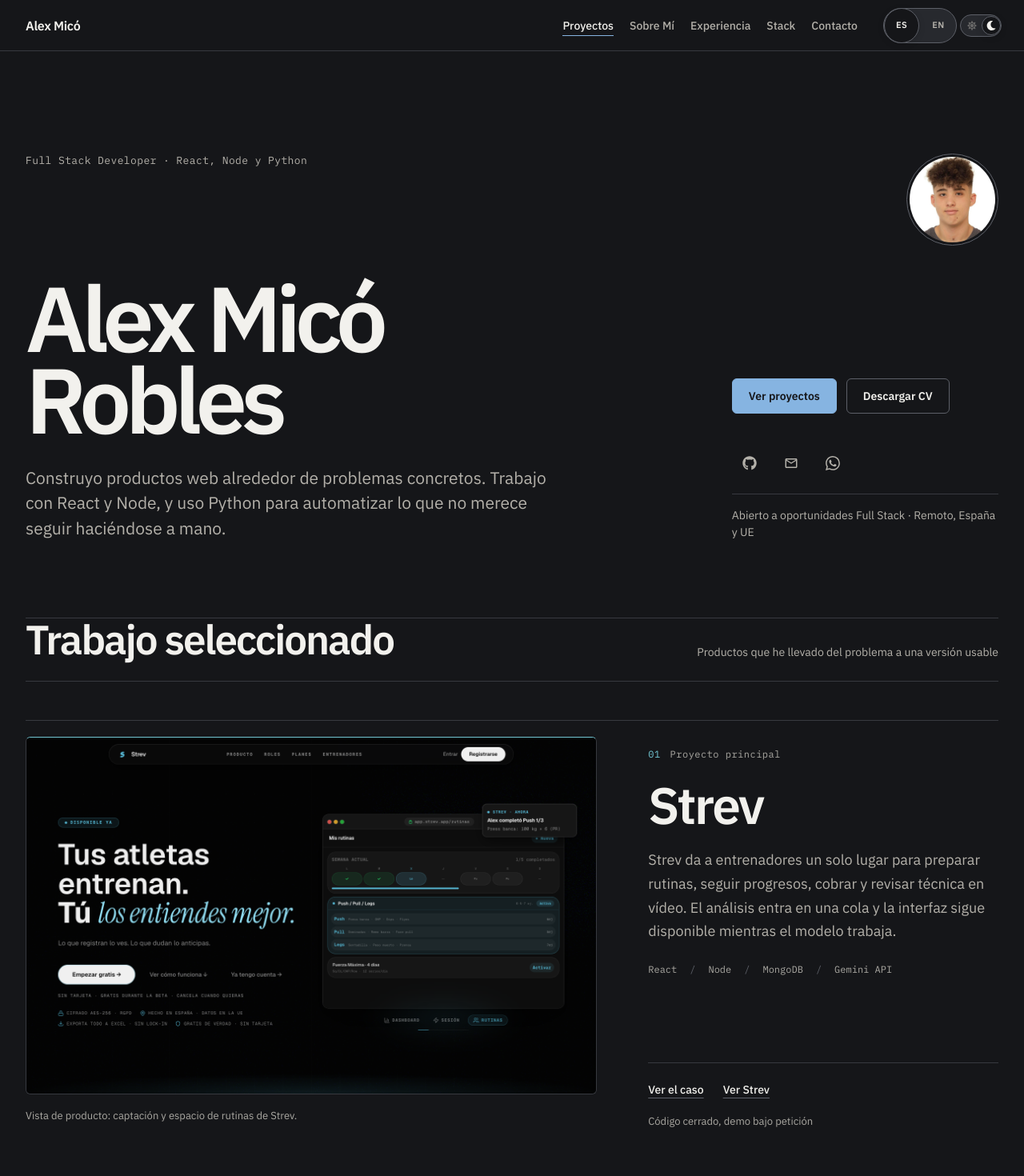
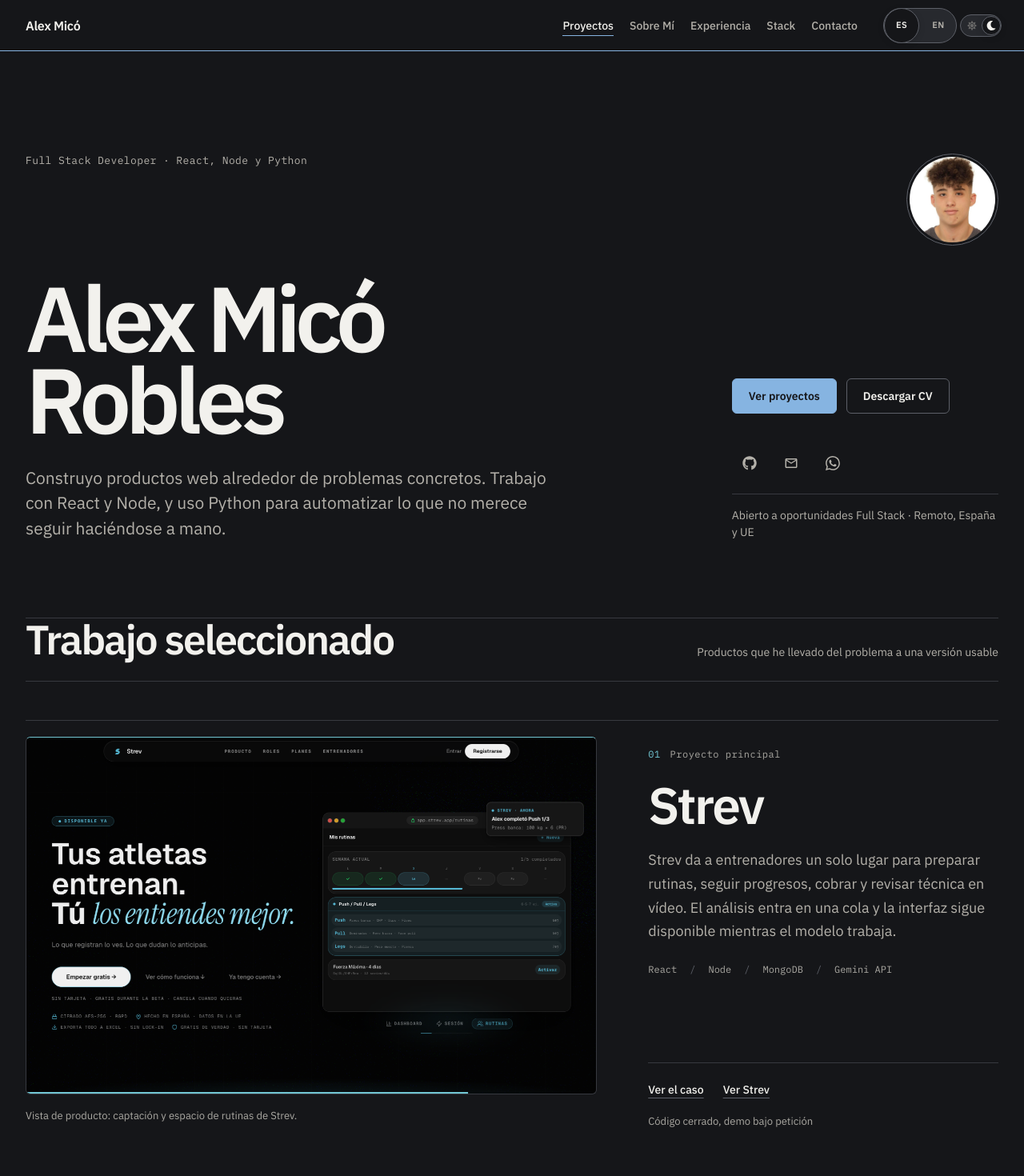
Before and after one commit to ElRaxy/portfolioalex, a React (Create React App) app: page / in a window 1280 px wide. Shown: the top 1470 px of the page at 80% size. Built offline with nearby package versions, Linux system fonts and the light colour scheme.

Commit message:
feat(portfolio): pulir narrativa de scroll

```diff
--- a/src/componets/language/language.css
+++ b/src/componets/language/language.css
@@ -67,7 +67,7 @@
 }
 
 html[data-language-transition='settling'] #root {
-  animation: language-content-settle 240ms cubic-bezier(0.22, 1, 0.36, 1) both;
+  animation: language-content-settle 190ms cubic-bezier(0.22, 1, 0.36, 1) both;
 }
 
 @keyframes language-content-settle {
--- a/src/componets/nav/Nav.jsx
+++ b/src/componets/nav/Nav.jsx
@@ -1,6 +1,7 @@
 import React, { useEffect, useRef, useState, useSyncExternalStore } from 'react'
 import { useTranslation } from 'react-i18next'
 import { FaBars, FaTimes } from 'react-icons/fa'
+import { motion, useReducedMotion, useScroll, useSpring } from 'motion/react'
 import LanguageSelector from '../language/LanguageSelector'
 import { parseRoute, homeHref } from '../../lib/routing'
 import { useRoutePathname } from '../../lib/routeContext'
@@ -86,6 +87,13 @@ const Nav = () => {
   const menuButtonRef = useRef(null)
   const menuRef = useRef(null)
   const wasMenuOpenRef = useRef(false)
+  const shouldReduceMotion = useReducedMotion()
+  const { scrollYProgress } = useScroll()
+  const documentProgress = useSpring(scrollYProgress, {
+    stiffness: 170,
+    damping: 32,
+    mass: 0.28,
+  })
   const brandName = t('header.name').split(/\s+/).slice(0, 2).join(' ')
   const links = SECTION_TARGETS.map((target) => ({
     target,
@@ -193,6 +201,14 @@ const Nav = () => {
             : <FaBars aria-hidden="true" />}
         </button>
       </div>
+      <motion.span
+        className="portfolio-nav__progress"
+        aria-hidden="true"
+        style={{
+          scaleX: shouldReduceMotion ? 1 : documentProgress,
+          originX: 0,
+        }}
+      />
     </nav>
   )
 }
--- a/src/componets/nav/nav.css
+++ b/src/componets/nav/nav.css
@@ -6,6 +6,17 @@
   height: var(--nav-height);
   border-bottom: 1px solid var(--line-soft);
   background: var(--surface-0);
+}
+
+.portfolio-nav__progress {
+  position: absolute;
+  right: 0;
+  bottom: -1px;
+  left: 0;
+  height: 1px;
+  background: var(--accent);
+  pointer-events: none;
+  transform-origin: left center;
 }
 
 .portfolio-nav__inner {
@@ -122,7 +133,7 @@
     left: 0;
     width: 100%;
     max-height: calc(100vh - var(--nav-height));
-    display: none;
+    display: flex;
     margin: 0;
     padding: var(--space-3) var(--space-5) var(--space-5);
     overflow-y: auto;
@@ -132,26 +143,52 @@
     border-bottom: 1px solid var(--line-soft);
     background: var(--surface-1);
     box-shadow: 0 24px 48px rgb(0 0 0 / 32%);
+    opacity: 0;
+    pointer-events: none;
+    transform: translateY(-6px);
+    visibility: hidden;
+    transition:
+      opacity 180ms ease,
+      transform 180ms ease,
+      visibility 0s linear 180ms;
   }
 
   :root[data-theme='light'] .portfolio-nav__links {
     box-shadow: 0 24px 48px rgb(0 0 0 / 14%);
   }
 
-  .portfolio-nav:has(.portfolio-nav__links--open)::after {
+  .portfolio-nav::after {
     position: fixed;
     z-index: -1;
     inset: var(--nav-height) 0 0;
     background: rgb(0 0 0 / 48%);
     content: '';
+    opacity: 0;
+    pointer-events: none;
+    visibility: hidden;
+    transition:
+      opacity 180ms ease,
+      visibility 0s linear 180ms;
   }
 
-  :root[data-theme='light'] .portfolio-nav:has(.portfolio-nav__links--open)::after {
+  :root[data-theme='light'] .portfolio-nav::after {
     background: rgb(0 0 0 / 28%);
   }
 
   .portfolio-nav__links--open {
-    display: flex;
+    opacity: 1;
+    pointer-events: auto;
+    transform: translateY(0);
+    visibility: visible;
+    transition-duration: 200ms, 200ms, 0s;
+    transition-delay: 0s;
+  }
+
+  .portfolio-nav:has(.portfolio-nav__links--open)::after {
+    opacity: 1;
+    visibility: visible;
+    transition-duration: 200ms, 0s;
+    transition-delay: 0s;
   }
 
   .portfolio-nav__link {
@@ -204,6 +241,17 @@
   }
 }
 
+@media (prefers-reduced-motion: reduce) {
+  .portfolio-nav__progress {
+    display: none;
+  }
+
+  .portfolio-nav__links,
+  .portfolio-nav::after {
+    transition: none;
+  }
+}
+
 @media screen and (max-width: 600px) {
   .portfolio-nav__inner {
     gap: var(--space-2);
--- a/src/componets/portfolio/Portfolio.jsx
+++ b/src/componets/portfolio/Portfolio.jsx
@@ -1,5 +1,12 @@
-import React from 'react'
+import React, { useRef } from 'react'
 import { useTranslation } from 'react-i18next'
+import {
+  motion,
+  useReducedMotion,
+  useScroll,
+  useSpring,
+  useTransform,
+} from 'motion/react'
 import { caseHref } from '../../lib/routing'
 import saveMyMoneyNowImage from '../../assets/projects/savemymoneynow-detection.png'
 import strevImage from '../../assets/projects/strev-product.png'
@@ -60,20 +67,34 @@ const ProjectImage = ({ media, project, eager }) => {
   )
 }
 
-const ProjectCard = ({ project, projectIndex, language }) => {
+const getItemClasses = (project) => [
+  'portfolio__item',
+  `portfolio__item--${project.tier}`,
+  `portfolio__item--${project.slug}`,
+].filter(Boolean).join(' ')
+
+const ProjectCardContent = ({ project, projectIndex, language, mediaStyle, railStyle }) => {
   const media = PROJECT_MEDIA[project.slug]
   const isPrimary = project.tier === 'primary'
-  const itemClasses = [
-    'portfolio__item',
-    `portfolio__item--${project.tier}`,
-    `portfolio__item--${project.slug}`,
-  ].filter(Boolean).join(' ')
 
   return (
-    <article className={itemClasses} data-tier={project.tier}>
+    <>
       <figure className="portfolio__media">
         <div className="portfolio__media-frame">
-          <ProjectImage media={media} project={project} eager={isPrimary} />
+          {isPrimary ? (
+            <>
+              <motion.div className="portfolio__media-motion" style={mediaStyle}>
+                <ProjectImage media={media} project={project} eager />
+              </motion.div>
+              <motion.span
+                className="portfolio__chapter-progress"
+                aria-hidden="true"
+                style={railStyle}
+              />
+            </>
+          ) : (
+            <ProjectImage media={media} project={project} eager={false} />
+          )}
         </div>
         <figcaption>{project.image_caption || project.title}</figcaption>
       </figure>
@@ -117,9 +138,55 @@ const ProjectCard = ({ project, projectIndex, language }) => {
           )}
         </footer>
       </div>
+    </>
+  )
+}
+
+const PrimaryProjectCard = ({ project, projectIndex, language }) => {
+  const cardRef = useRef(null)
+  const shouldReduceMotion = useReducedMotion()
+  const { scrollYProgress } = useScroll({
+    target: cardRef,
+    offset: ['start end', 'end start'],
+  })
+  const chapterProgress = useSpring(scrollYProgress, {
+    stiffness: 145,
+    damping: 30,
+    mass: 0.32,
+  })
+  const mediaY = useTransform(chapterProgress, [0, 0.5, 1], [-3, 0, 3])
+  const mediaScale = useTransform(chapterProgress, [0, 0.5, 1], [1, 1.018, 1])
+  const mediaStyle = shouldReduceMotion ? undefined : { y: mediaY, scale: mediaScale }
+  const railStyle = shouldReduceMotion ? undefined : { scaleX: chapterProgress, originX: 0 }
+
+  return (
+    <article ref={cardRef} className={getItemClasses(project)} data-tier={project.tier}>
+      <ProjectCardContent
+        project={project}
+        projectIndex={projectIndex}
+        language={language}
+        mediaStyle={mediaStyle}
+        railStyle={railStyle}
+      />
     </article>
   )
 }
+
+const SupportingProjectCard = ({ project, projectIndex, language }) => (
+  <article className={getItemClasses(project)} data-tier={project.tier}>
+    <ProjectCardContent
+      project={project}
+      projectIndex={projectIndex}
+      language={language}
+    />
+  </article>
+)
+
+const ProjectCard = (props) => (
+  props.project.tier === 'primary'
+    ? <PrimaryProjectCard {...props} />
+    : <SupportingProjectCard {...props} />
+)
 
 function Portfolio() {
   const { t, i18n } = useTranslation()
--- a/src/componets/portfolio/portfolio.css
+++ b/src/componets/portfolio/portfolio.css
@@ -52,12 +52,38 @@
 }
 
 .portfolio__media-frame {
+  position: relative;
   aspect-ratio: 16 / 10;
   overflow: hidden;
   border: 1px solid var(--line-soft);
   border-radius: var(--radius-sm);
   background: var(--surface-2);
   transition: border-color var(--transition);
+}
+
+.portfolio__media-motion {
+  position: absolute;
+  inset: -4px;
+  will-change: transform;
+}
+
+.portfolio__chapter-progress {
+  position: absolute;
+  right: 0;
+  bottom: 0;
+  left: 0;
+  height: 2px;
+  background: var(--accent);
+  pointer-events: none;
+  transform-origin: left center;
+}
+
+.portfolio__item--strev .portfolio__chapter-progress {
+  background: var(--project-strev);
+}
+
+.portfolio__item--sereno .portfolio__chapter-progress {
+  background: var(--project-sereno-warm);
 }
 
 .portfolio__item--strev .portfolio__media-frame {
@@ -93,8 +119,8 @@
 }
 
 @media (hover: hover) and (pointer: fine) {
-  .portfolio__item:focus-within .portfolio__media img,
-  .portfolio__item:hover .portfolio__media img {
+  .portfolio__item--supporting:focus-within .portfolio__media img,
+  .portfolio__item--supporting:hover .portfolio__media img {
     transform: scale(1.012);
   }
 }
@@ -118,6 +144,16 @@
 
 .portfolio__item--primary .portfolio__body {
   padding-top: var(--space-3);
+}
+
+.portfolio__item--sereno .portfolio__media {
+  grid-column: 2;
+  grid-row: 1;
+}
+
+.portfolio__item--sereno .portfolio__body {
+  grid-column: 1;
+  grid-row: 1;
 }
 
 .portfolio__eyebrow {
@@ -249,6 +285,24 @@
     padding-top: var(--space-4);
   }
 
+  .portfolio__item--sereno .portfolio__media,
+  .portfolio__item--sereno .portfolio__body {
+    grid-column: 1;
+    grid-row: auto;
+  }
+
+  .portfolio__media-motion,
+  .portfolio__chapter-progress {
+    transform: none !important;
+  }
+
+  .portfolio__media-motion {
+    position: static;
+    width: 100%;
+    height: 100%;
+    will-change: auto;
+  }
+
   .portfolio__item--primary .portfolio__description {
     max-width: 60ch;
   }
@@ -289,8 +343,17 @@
 }
 
 @media (prefers-reduced-motion: reduce) {
-  .portfolio__media img {
+  .portfolio__media img,
+  .portfolio__media-motion,
+  .portfolio__chapter-progress {
     transform: none !important;
+  }
+
+  .portfolio__media-motion {
+    position: static;
+    width: 100%;
+    height: 100%;
+    will-change: auto;
   }
 }
 
--- a/src/componets/theme/ThemeToggle.jsx
+++ b/src/componets/theme/ThemeToggle.jsx
@@ -4,7 +4,7 @@ import { useTranslation } from 'react-i18next'
 import { ThemeContext } from './ThemeContext'
 import './theme.css'
 
-const THEME_TRANSITION_MS = 420
+const THEME_TRANSITION_MS = 260
 
 function ThemeToggle() {
   const { t } = useTranslation()
--- a/src/index.css
+++ b/src/index.css
@@ -228,25 +228,25 @@
 
 :root[data-theme-transition] {
   transition:
-    --surface-0 360ms cubic-bezier(0.22, 1, 0.36, 1),
-    --surface-1 360ms cubic-bezier(0.22, 1, 0.36, 1),
-    --surface-2 360ms cubic-bezier(0.22, 1, 0.36, 1),
-    --surface-3 360ms cubic-bezier(0.22, 1, 0.36, 1),
-    --surface-sel 360ms cubic-bezier(0.22, 1, 0.36, 1),
-    --line-soft 360ms cubic-bezier(0.22, 1, 0.36, 1),
-    --line-control 360ms cubic-bezier(0.22, 1, 0.36, 1),
-    --accent 360ms cubic-bezier(0.22, 1, 0.36, 1),
-    --accent-hover 360ms cubic-bezier(0.22, 1, 0.36, 1),
-    --accent-active 360ms cubic-bezier(0.22, 1, 0.36, 1),
-    --accent-on 360ms cubic-bezier(0.22, 1, 0.36, 1),
-    --project-strev 360ms cubic-bezier(0.22, 1, 0.36, 1),
-    --project-sereno 360ms cubic-bezier(0.22, 1, 0.36, 1),
-    --project-sereno-warm 360ms cubic-bezier(0.22, 1, 0.36, 1),
-    --text-1 360ms cubic-bezier(0.22, 1, 0.36, 1),
-    --text-2 360ms cubic-bezier(0.22, 1, 0.36, 1),
-    --text-3 360ms cubic-bezier(0.22, 1, 0.36, 1),
-    --color-success 360ms cubic-bezier(0.22, 1, 0.36, 1),
-    --color-error 360ms cubic-bezier(0.22, 1, 0.36, 1);
+    --surface-0 260ms cubic-bezier(0.22, 1, 0.36, 1),
+    --surface-1 260ms cubic-bezier(0.22, 1, 0.36, 1),
+    --surface-2 260ms cubic-bezier(0.22, 1, 0.36, 1),
+    --surface-3 260ms cubic-bezier(0.22, 1, 0.36, 1),
+    --surface-sel 260ms cubic-bezier(0.22, 1, 0.36, 1),
+    --line-soft 260ms cubic-bezier(0.22, 1, 0.36, 1),
+    --line-control 260ms cubic-bezier(0.22, 1, 0.36, 1),
+    --accent 260ms cubic-bezier(0.22, 1, 0.36, 1),
+    --accent-hover 260ms cubic-bezier(0.22, 1, 0.36, 1),
+    --accent-active 260ms cubic-bezier(0.22, 1, 0.36, 1),
+    --accent-on 260ms cubic-bezier(0.22, 1, 0.36, 1),
+    --project-strev 260ms cubic-bezier(0.22, 1, 0.36, 1),
+    --project-sereno 260ms cubic-bezier(0.22, 1, 0.36, 1),
+    --project-sereno-warm 260ms cubic-bezier(0.22, 1, 0.36, 1),
+    --text-1 260ms cubic-bezier(0.22, 1, 0.36, 1),
+    --text-2 260ms cubic-bezier(0.22, 1, 0.36, 1),
+    --text-3 260ms cubic-bezier(0.22, 1, 0.36, 1),
+    --color-success 260ms cubic-bezier(0.22, 1, 0.36, 1),
+    --color-error 260ms cubic-bezier(0.22, 1, 0.36, 1);
 }
 
 html {
```
Also changed, not shown: src/componets/common/Reveal.jsx (+10 -12 lines), src/componets/experience/experience.css (+10 -0 lines), src/lib/smoothScroll.js, 2 other files (tests, documents, lock files or other folders).
